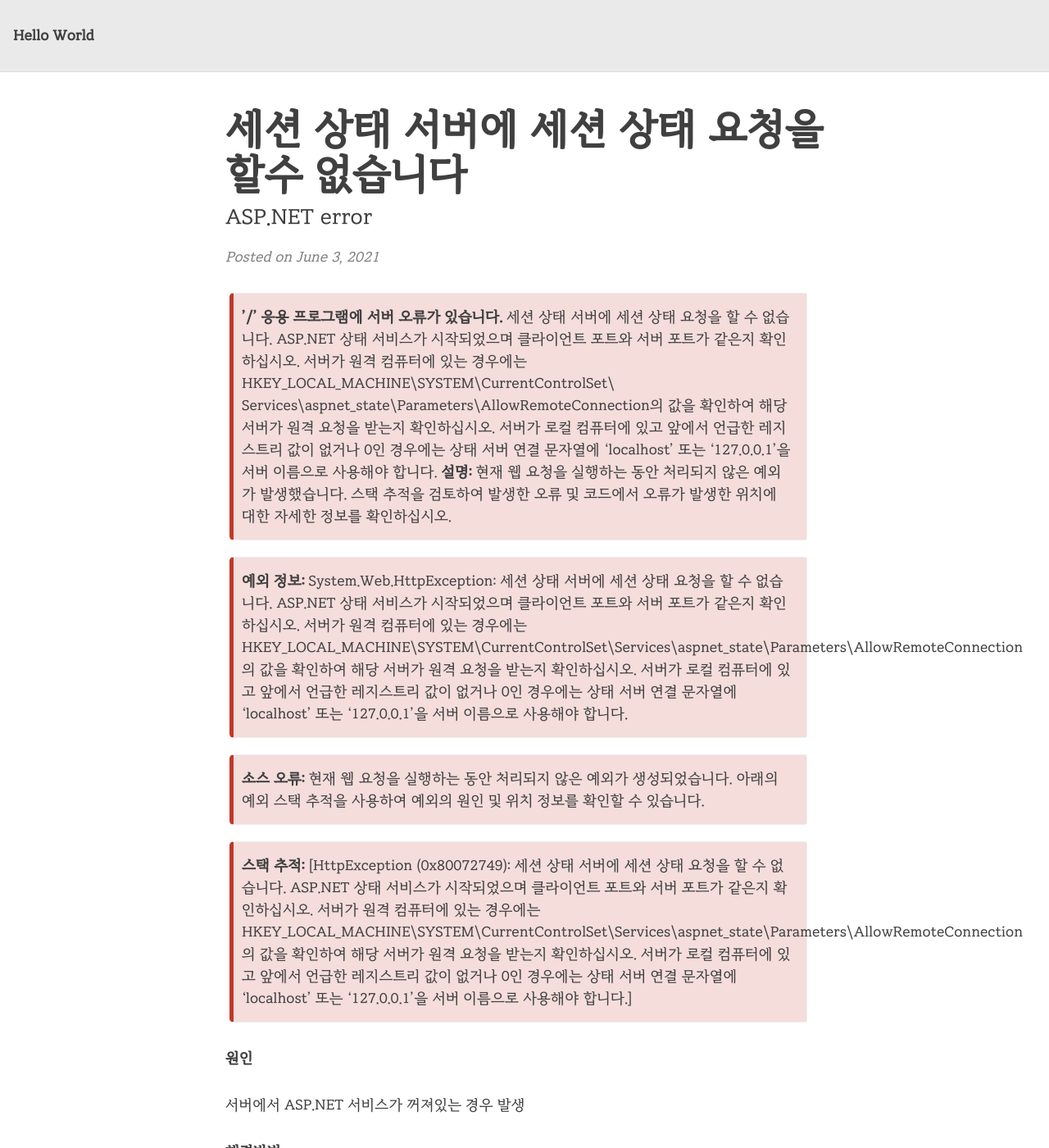
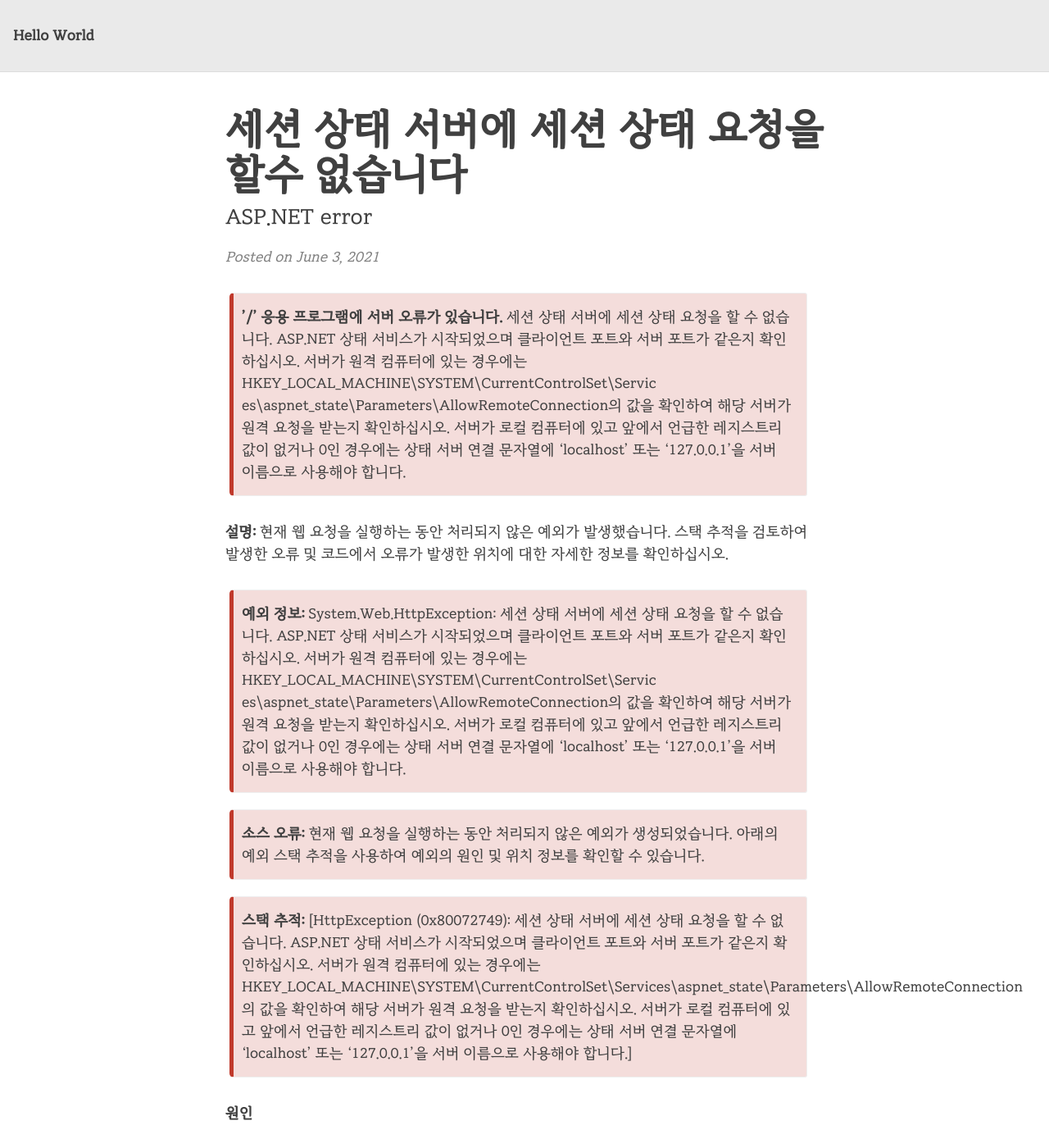
Before and after one commit to 1stGugu/1stGugu.github.io, a Jekyll site: the page built from _posts/2021-06-03-error.md, in a window 1280 px wide and 1400 px high. Shown: the whole window at 82% size. Built offline with Jekyll 4.4.1, drawn with Linux system fonts in a browser that asks for light colours; nearby versions of some CDN libraries.

Commit message:
Update 2021-06-03-error.md

```diff
--- a/_posts/2021-06-03-error.md
+++ b/_posts/2021-06-03-error.md
@@ -8,17 +8,20 @@ comments: true
 
 {: .box-error}
 **'/' 응용 프로그램에 서버 오류가 있습니다.**
-세션 상태 서버에 세션 상태 요청을 할 수 없습니다. ASP.NET 상태 서비스가 시작되었으며 클라이언트 포트와 서버 포트가 같은지 확인하십시오. 서버가 원격 컴퓨터에 있는 경우에는 HKEY_LOCAL_MACHINE\SYSTEM\CurrentControlSet\ Services\aspnet_state\Parameters\AllowRemoteConnection의 값을 확인하여 해당 서버가 원격 요청을 받는지 확인하십시오. 서버가 로컬 컴퓨터에 있고 앞에서 언급한 레지스트리 값이 없거나 0인 경우에는 상태 서버 연결 문자열에 'localhost' 또는 '127.0.0.1'을 서버 이름으로 사용해야 합니다.
+세션 상태 서버에 세션 상태 요청을 할 수 없습니다. ASP.NET 상태 서비스가 시작되었으며 클라이언트 포트와 서버 포트가 같은지 확인하십시오.
+서버가 원격 컴퓨터에 있는 경우에는 HKEY_LOCAL_MACHINE\SYSTEM\CurrentControlSet\Servic
+es\aspnet_state\Parameters\AllowRemoteConnection의 값을 확인하여 해당 서버가 원격 요청을 받는지 확인하십시오. 서버가 로컬 컴퓨터에 있고 앞에서 언급한 레지스트리 값이 없거나 0인 경우에는 상태 서버 연결 문자열에 'localhost' 또는 '127.0.0.1'을 서버 이름으로 사용해야 합니다.
+
 **설명:** 현재 웹 요청을 실행하는 동안 처리되지 않은 예외가 발생했습니다. 스택 추적을 검토하여 발생한 오류 및 코드에서 오류가 발생한 위치에 대한 자세한 정보를 확인하십시오.
 
 {: .box-error}
-**예외 정보:** System.Web.HttpException: 세션 상태 서버에 세션 상태 요청을 할 수 없습니다. ASP.NET 상태 서비스가 시작되었으며 클라이언트 포트와 서버 포트가 같은지 확인하십시오. 서버가 원격 컴퓨터에 있는 경우에는 HKEY_LOCAL_MACHINE\SYSTEM\CurrentControlSet\Services\aspnet_state\Parameters\AllowRemoteConnection의 값을 확인하여 해당 서버가 원격 요청을 받는지 확인하십시오. 서버가 로컬 컴퓨터에 있고 앞에서 언급한 레지스트리 값이 없거나 0인 경우에는 상태 서버 연결 문자열에 'localhost' 또는 '127.0.0.1'을 서버 이름으로 사용해야 합니다.
-
+**예외 정보:** System.Web.HttpException: 세션 상태 서버에 세션 상태 요청을 할 수 없습니다. ASP.NET 상태 서비스가 시작되었으며 클라이언트 포트와 서버 포트가 같은지 확인하십시오.
+서버가 원격 컴퓨터에 있는 경우에는 HKEY_LOCAL_MACHINE\SYSTEM\CurrentControlSet\Servic
+es\aspnet_state\Parameters\AllowRemoteConnection의 값을 확인하여 해당 서버가 원격 요청을 받는지 확인하십시오. 서버가 로컬 컴퓨터에 있고 앞에서 언급한 레지스트리 값이 없거나 0인 경우에는 상태 서버 연결 문자열에 'localhost' 또는 '127.0.0.1'을 서버 이름으로 사용해야 합니다.
 
 
 {: .box-error}
 **소스 오류:** 현재 웹 요청을 실행하는 동안 처리되지 않은 예외가 생성되었습니다. 아래의 예외 스택 추적을 사용하여 예외의 원인 및 위치 정보를 확인할 수 있습니다.
-
 
 
 {: .box-error}
```
